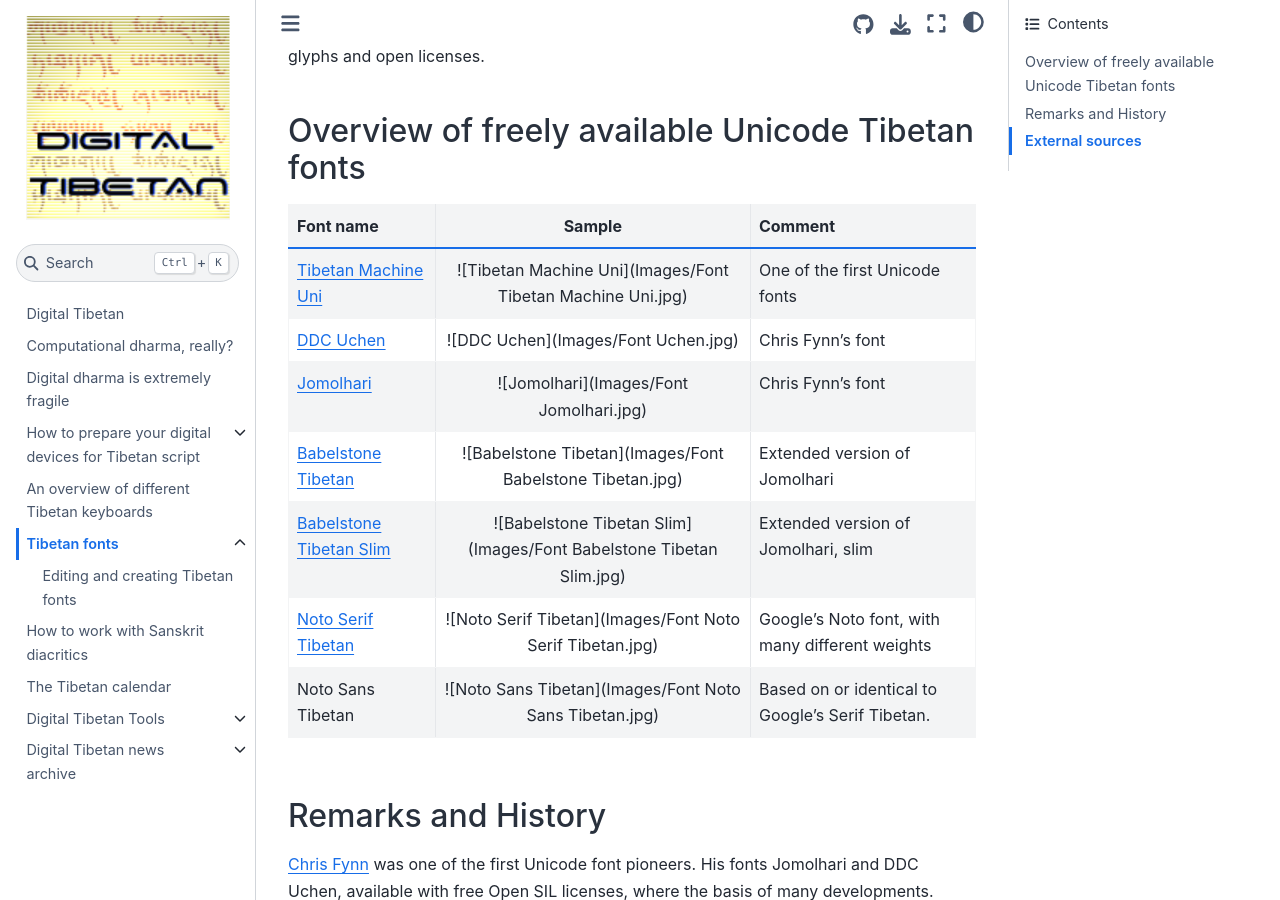
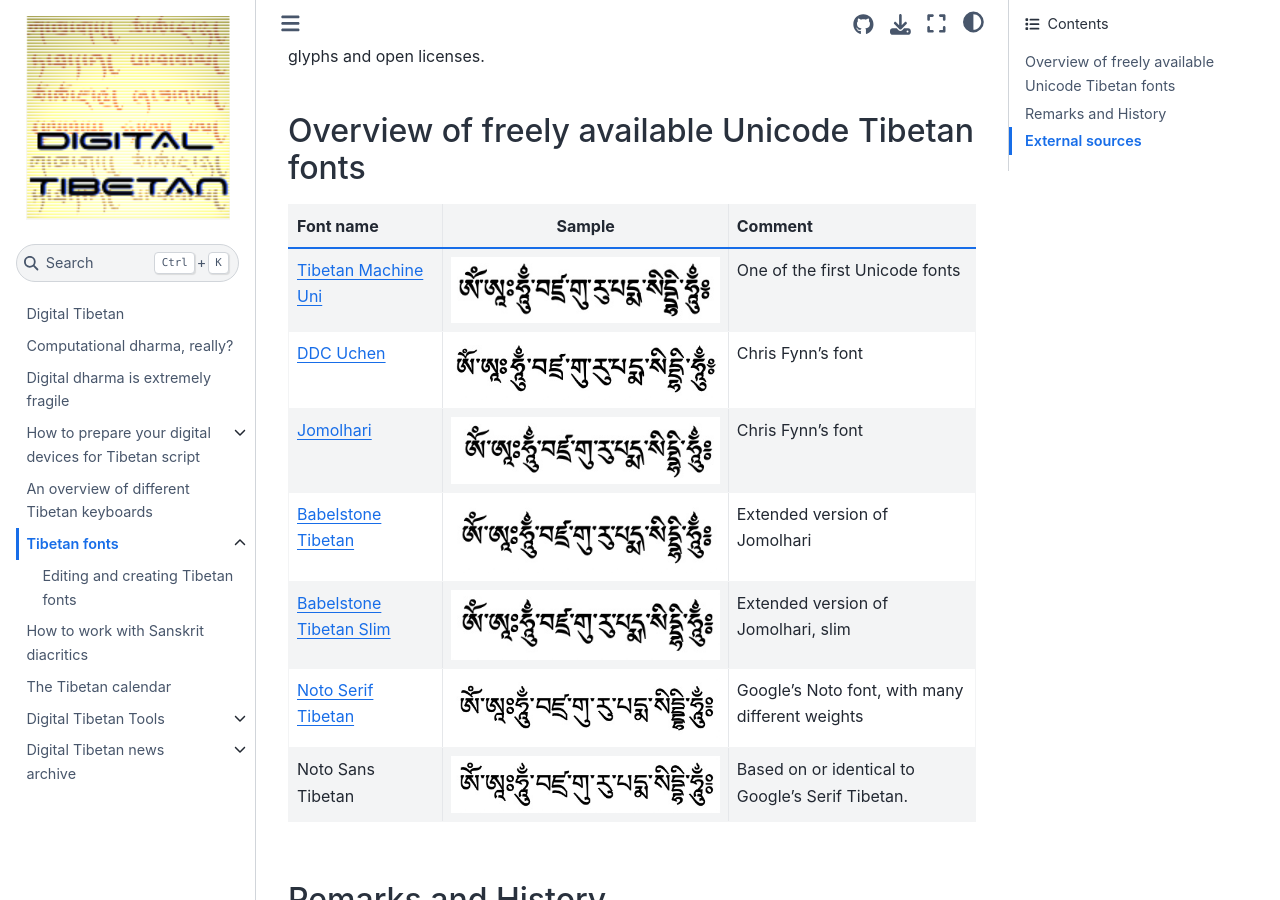
Before and after one commit to DigitalTibetan/DigitalTibetan, a Jupyter Book: the page built from docs/tibetan_fonts.md, in a window 1280 px wide and 900 px high, scrolled down 411 px. Built offline with Jupyter Book 1.0.4 settings and Sphinx 7.4.7 and the Sphinx Book theme 1.1.4, drawn with Linux system fonts in a browser that asks for light colours.

Commit message:
Un-blank image names

```diff
--- a/docs/tibetan_fonts.md
+++ b/docs/tibetan_fonts.md
@@ -11,13 +11,13 @@
 
 | Font name | Sample | Comment |
 | --------- | :----: | ------- |
-| [Tibetan Machine Uni](https://www.thlib.org/tools/scripts/wiki/tibetan%20machine%20uni.html) | ![Tibetan Machine Uni](Images/Font Tibetan Machine Uni.jpg) | One of the first Unicode fonts |
-| [DDC Uchen](https://sites.google.com/view/chrisfynn/home/fonts/ddc-uchen) | ![DDC Uchen](Images/Font Uchen.jpg) | Chris Fynn's font |
-| [Jomolhari](https://sites.google.com/view/chrisfynn/home/fonts/jomolhari) | ![Jomolhari](Images/Font Jomolhari.jpg) | Chris Fynn's font |
-| [Babelstone Tibetan](https://www.babelstone.co.uk/Fonts/Download/BabelStoneTibetan.ttf) | ![Babelstone Tibetan](Images/Font Babelstone Tibetan.jpg) | Extended version of Jomolhari |
-| [Babelstone Tibetan Slim](https://www.babelstone.co.uk/Fonts/Download/BabelStoneTibetanSlim.ttf) | ![Babelstone Tibetan Slim](Images/Font Babelstone Tibetan Slim.jpg) | Extended version of Jomolhari, slim |
-| [Noto Serif Tibetan](https://fonts.google.com/noto/specimen/Noto+Serif+Tibetan?noto.query=tibetan&noto.lang=bo_Tibt&noto.continent=Asia&noto.script=Tibt) | ![Noto Serif Tibetan](Images/Font Noto Serif Tibetan.jpg) | Google's Noto font, with many different weights |
-| Noto Sans Tibetan | ![Noto Sans Tibetan](Images/Font Noto Sans Tibetan.jpg) | Based on or identical to Google's Serif Tibetan. |
+| [Tibetan Machine Uni](https://www.thlib.org/tools/scripts/wiki/tibetan%20machine%20uni.html) | ![Tibetan Machine Uni](Images/Font_Tibetan_Machine_Uni.jpg) | One of the first Unicode fonts |
+| [DDC Uchen](https://sites.google.com/view/chrisfynn/home/fonts/ddc-uchen) | ![DDC Uchen](Images/Font_Uchen.jpg) | Chris Fynn's font |
+| [Jomolhari](https://sites.google.com/view/chrisfynn/home/fonts/jomolhari) | ![Jomolhari](Images/Font_Jomolhari.jpg) | Chris Fynn's font |
+| [Babelstone Tibetan](https://www.babelstone.co.uk/Fonts/Download/BabelStoneTibetan.ttf) | ![Babelstone Tibetan](Images/Font_Babelstone_Tibetan.jpg) | Extended version of Jomolhari |
+| [Babelstone Tibetan Slim](https://www.babelstone.co.uk/Fonts/Download/BabelStoneTibetanSlim.ttf) | ![Babelstone Tibetan Slim](Images/Font_Babelstone_Tibetan_Slim.jpg) | Extended version of Jomolhari, slim |
+| [Noto Serif Tibetan](https://fonts.google.com/noto/specimen/Noto+Serif+Tibetan?noto.query=tibetan&noto.lang=bo_Tibt&noto.continent=Asia&noto.script=Tibt) | ![Noto Serif Tibetan](Images/Font_Noto_Serif_Tibetan.jpg) | Google's Noto font, with many different weights |
+| Noto Sans Tibetan | ![Noto Sans Tibetan](Images/Font_Noto_Sans_Tibetan.jpg) | Based on or identical to Google's Serif Tibetan. |
 
 ## Remarks and History
 
```
Also changed, not shown: docs/Images/Font_Babelstone_Tibetan.jpg (renamed from docs/Images/Font Babelstone Tibetan.jpg), docs/Images/Font_Babelstone_Tibetan_Slim.jpg (renamed from docs/Images/Font Babelstone Tibetan Slim.jpg), docs/Images/Font_Jomolhari.jpg (renamed from docs/Images/Font Jomolhari.jpg), docs/Images/Font_Kailasa.jpg (renamed from docs/Images/Font Kailasa (macOS).jpg), docs/Images/Font_Noto_Sans_Tibetan.jpg (renamed from docs/Images/Font Noto Sans Tibetan.jpg), docs/Images/Font_Noto_Serif_Tibetan.jpg (renamed from docs/Images/Font Noto Serif Tibetan.jpg), docs/Images/Font_Tibetan_Machine_Uni.jpg (renamed from docs/Images/Font Tibetan Machine Uni.jpg), docs/Images/Font_Uchen.jpg (renamed from docs/Images/Font Uchen.jpg).
